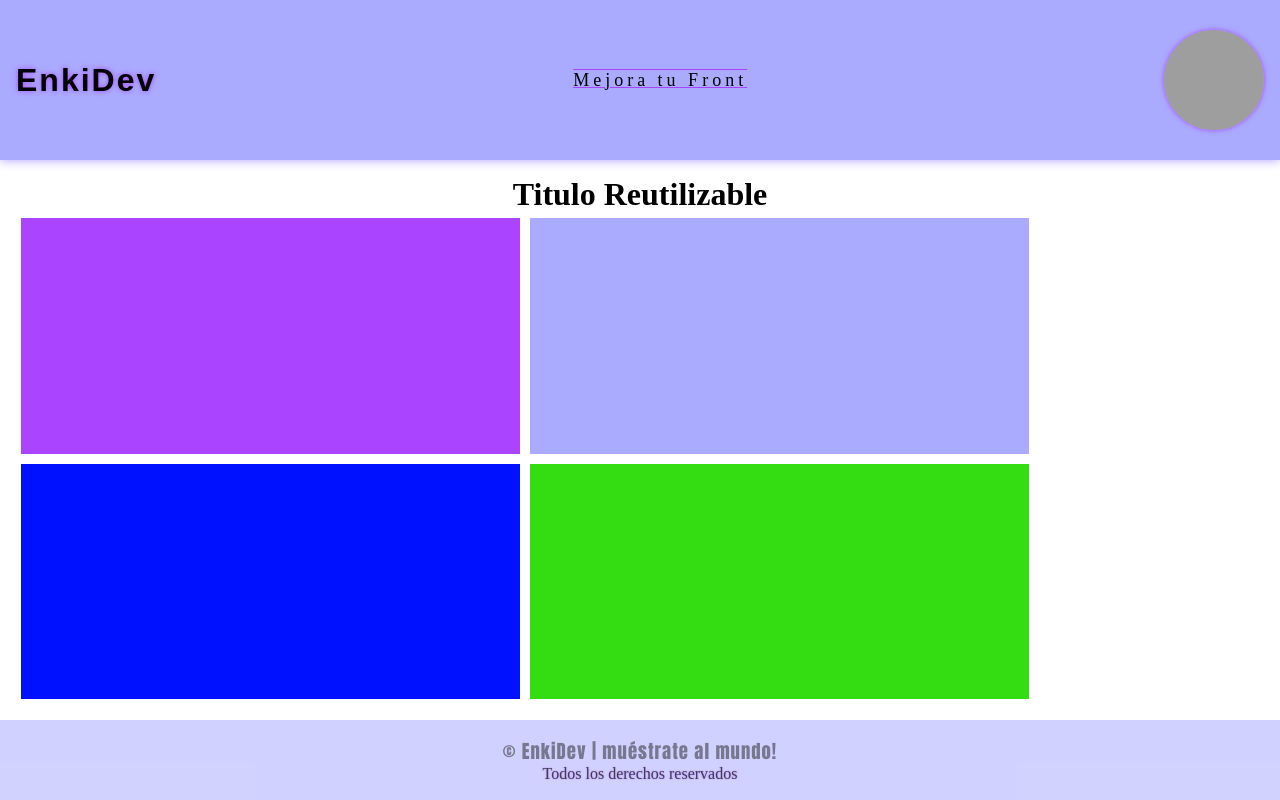
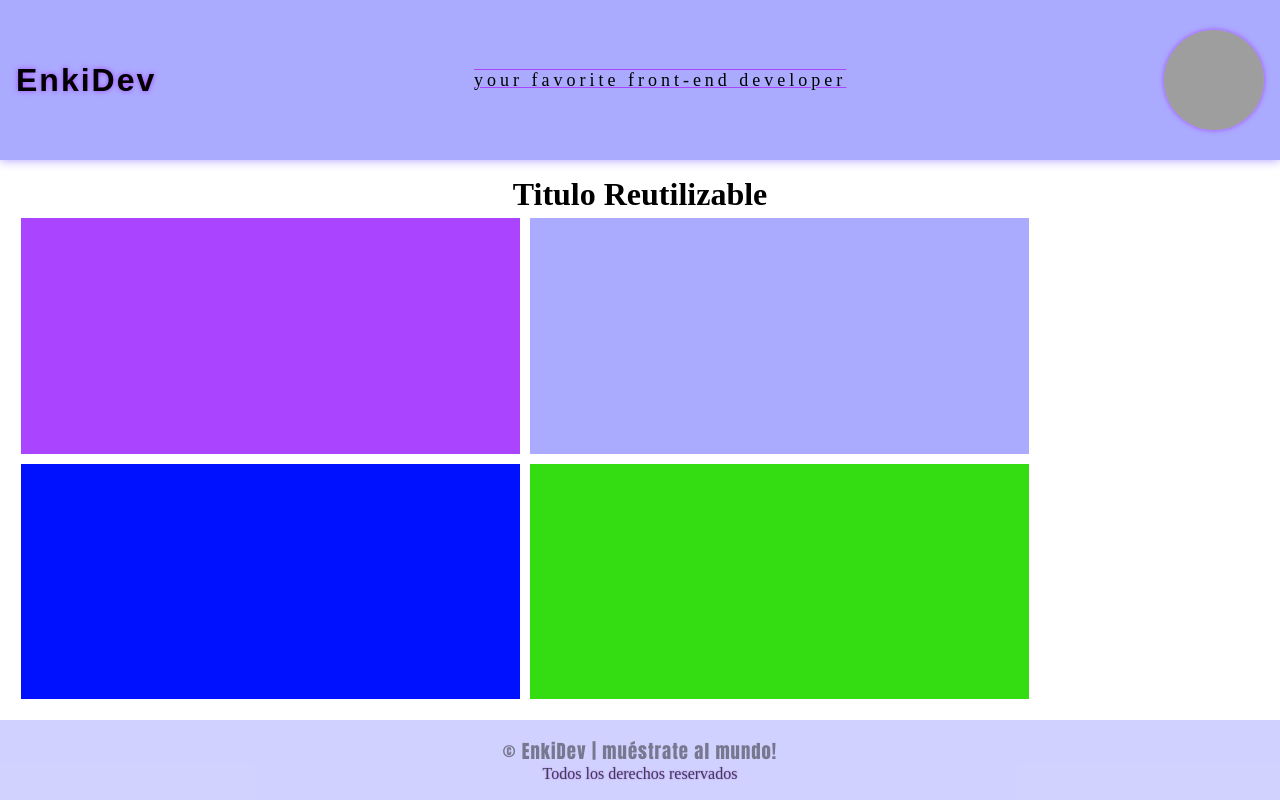
Before and after one commit to MLMarce/probando-git-hub-como-profesional, a plain HTML site: page index.html in a window 1280 px wide. Drawn offline with Linux system fonts and the light colour scheme; grey boxes are pictures that could not be loaded.

Commit message:
slogan en ingles

```diff
--- a/index.html
+++ b/index.html
@@ -10,7 +10,7 @@
     <header class="header">
         <div class="header-container">
             <h2 class="brand">EnkiDev</h2>
-            <p class="slogan">Mejora tu Front</p>
+            <p class="slogan">your favorite front-end developer</p>
             <div class="logo"></div>
         </div>
     </header>
```
